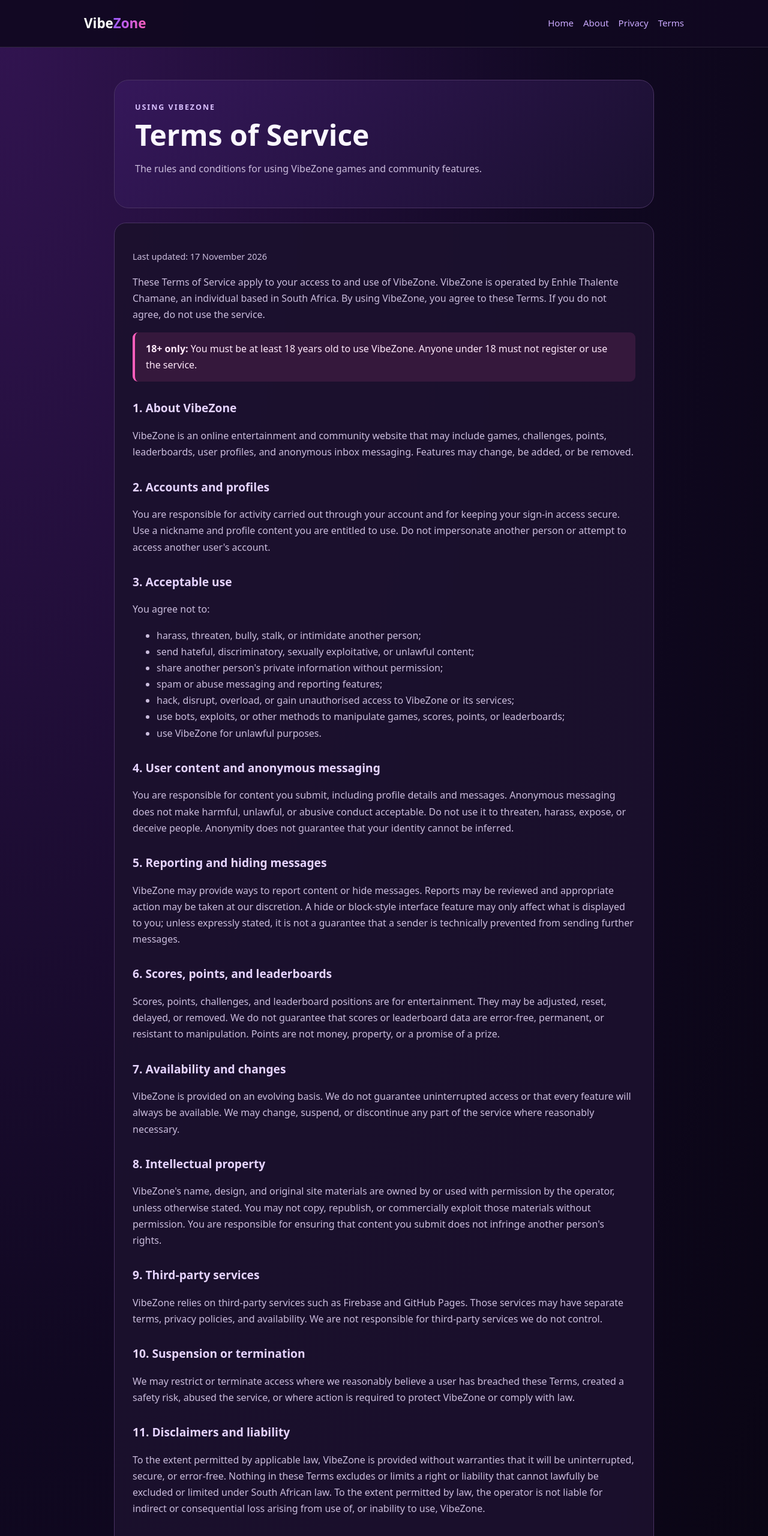
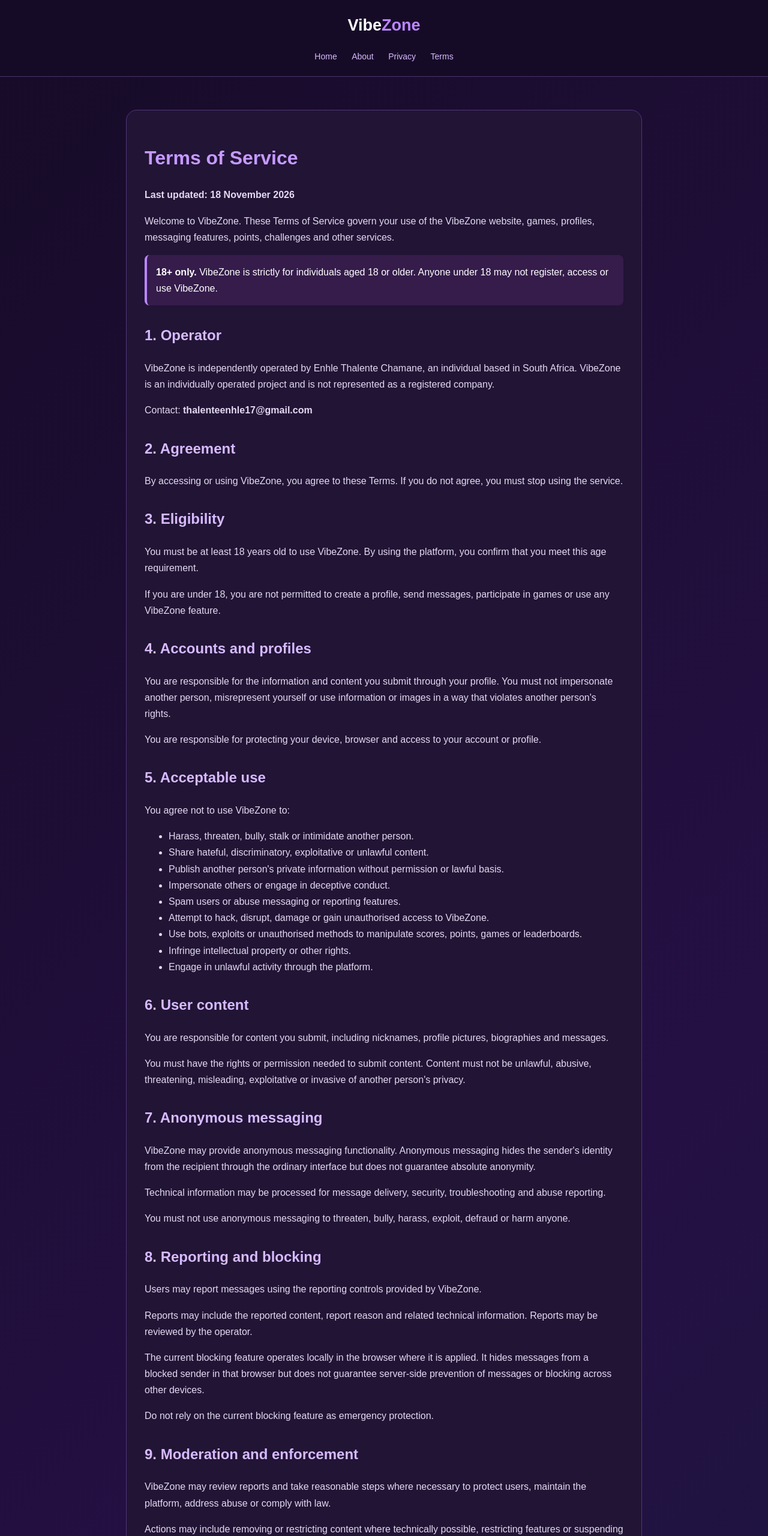
Before and after one commit to michaelbuild036-eng/vibezone, a plain HTML site: page terms-of-service.html in a window 1280 px wide. Shown: the top 2560 px of the page at 60% size. Drawn offline with Linux system fonts and the light colour scheme.

Commit message:
Update terms-of-service.html

```diff
--- a/terms-of-service.html
+++ b/terms-of-service.html
@@ -1,44 +1,149 @@
-<!doctype html>
-<html lang="en"><head>
-<meta charset="utf-8"><meta name="viewport" content="width=device-width, initial-scale=1">
-<meta name="theme-color" content="#100821"><meta name="description" content="The rules and conditions for using VibeZone games and community features.">
-<title>Terms of Service | VibeZone</title><style>
-:root{--bg:#100821;--panel:#1b1030;--purple:#9b5cff;--pink:#ff5ebc;--blue:#5dbbff;--text:#faf7ff;--muted:#cbbddd;--line:#493263}
-*{box-sizing:border-box}body{margin:0;background:radial-gradient(ellipse at top left,#321451,var(--bg) 55%,#090512);color:var(--text);font:16px/1.7 system-ui,Segoe UI,Arial,sans-serif}
-a{color:#cbaaff;text-decoration:none}a:hover{color:white;text-decoration:underline}
-header{padding:20px 5%;border-bottom:1px solid #ffffff20;background:#100821eF}
-.nav{max-width:1000px;margin:auto;display:flex;justify-content:space-between;align-items:center;gap:18px;flex-wrap:wrap}
-.brand{font-size:1.4rem;font-weight:900;color:white}.brand span{background:linear-gradient(90deg,var(--purple),var(--pink));background-clip:text;color:transparent}
-nav{display:flex;gap:16px;flex-wrap:wrap;font-size:.94rem}
-main{width:min(900px,90%);margin:54px auto 75px}.hero{padding:34px;border:1px solid var(--line);border-radius:24px;background:linear-gradient(135deg,#35175a,#1a1030);margin-bottom:24px}
-.eyebrow{color:#d9c0ff;text-transform:uppercase;letter-spacing:2px;font-size:.78rem;font-weight:800}
-h1{font-size:clamp(2rem,5vw,3rem);line-height:1.15;margin:8px 0}h2{font-size:1.2rem;color:#e5d3ff;margin:28px 0 8px}
-article{padding:30px;border:1px solid var(--line);border-radius:20px;background:#1b102deF}
-p,li{color:var(--muted)}.updated{font-size:.9rem}.notice{padding:14px 18px;background:#35183c;border-left:4px solid var(--pink);border-radius:9px;color:#ffe8fa}
-footer{text-align:center;padding:28px 5%;border-top:1px solid #ffffff20;color:#aa9cbd;font-size:.9rem}
-@media(max-width:600px){.hero,article{padding:22px}nav{gap:10px}}
-</style></head>
-<body><header><div class="nav"><a class="brand" href="index.html">Vibe<span>Zone</span></a>
-<nav aria-label="Main navigation"><a href="index.html">Home</a><a href="about.html">About</a><a href="privacy-policy.html">Privacy</a><a href="terms-of-service.html">Terms</a></nav></div></header>
-<main><section class="hero"><div class="eyebrow">Using VibeZone</div><h1>Terms of Service</h1><p>The rules and conditions for using VibeZone games and community features.</p></section>
-<article>
-<p class="updated">Last updated: 17 November 2026</p>
-<p>These Terms of Service apply to your access to and use of VibeZone. VibeZone is operated by Enhle Thalente Chamane, an individual based in South Africa. By using VibeZone, you agree to these Terms. If you do not agree, do not use the service.</p>
-<div class="notice"><strong>18+ only:</strong> You must be at least 18 years old to use VibeZone. Anyone under 18 must not register or use the service.</div>
-<h2>1. About VibeZone</h2><p>VibeZone is an online entertainment and community website that may include games, challenges, points, leaderboards, user profiles, and anonymous inbox messaging. Features may change, be added, or be removed.</p>
-<h2>2. Accounts and profiles</h2><p>You are responsible for activity carried out through your account and for keeping your sign-in access secure. Use a nickname and profile content you are entitled to use. Do not impersonate another person or attempt to access another user's account.</p>
-<h2>3. Acceptable use</h2><p>You agree not to:</p>
-<ul><li>harass, threaten, bully, stalk, or intimidate another person;</li><li>send hateful, discriminatory, sexually exploitative, or unlawful content;</li><li>share another person's private information without permission;</li><li>spam or abuse messaging and reporting features;</li><li>hack, disrupt, overload, or gain unauthorised access to VibeZone or its services;</li><li>use bots, exploits, or other methods to manipulate games, scores, points, or leaderboards;</li><li>use VibeZone for unlawful purposes.</li></ul>
-<h2>4. User content and anonymous messaging</h2><p>You are responsible for content you submit, including profile details and messages. Anonymous messaging does not make harmful, unlawful, or abusive conduct acceptable. Do not use it to threaten, harass, expose, or deceive people. Anonymity does not guarantee that your identity cannot be inferred.</p>
-<h2>5. Reporting and hiding messages</h2><p>VibeZone may provide ways to report content or hide messages. Reports may be reviewed and appropriate action may be taken at our discretion. A hide or block-style interface feature may only affect what is displayed to you; unless expressly stated, it is not a guarantee that a sender is technically prevented from sending further messages.</p>
-<h2>6. Scores, points, and leaderboards</h2><p>Scores, points, challenges, and leaderboard positions are for entertainment. They may be adjusted, reset, delayed, or removed. We do not guarantee that scores or leaderboard data are error-free, permanent, or resistant to manipulation. Points are not money, property, or a promise of a prize.</p>
-<h2>7. Availability and changes</h2><p>VibeZone is provided on an evolving basis. We do not guarantee uninterrupted access or that every feature will always be available. We may change, suspend, or discontinue any part of the service where reasonably necessary.</p>
-<h2>8. Intellectual property</h2><p>VibeZone's name, design, and original site materials are owned by or used with permission by the operator, unless otherwise stated. You may not copy, republish, or commercially exploit those materials without permission. You are responsible for ensuring that content you submit does not infringe another person's rights.</p>
-<h2>9. Third-party services</h2><p>VibeZone relies on third-party services such as Firebase and GitHub Pages. Those services may have separate terms, privacy policies, and availability. We are not responsible for third-party services we do not control.</p>
-<h2>10. Suspension or termination</h2><p>We may restrict or terminate access where we reasonably believe a user has breached these Terms, created a safety risk, abused the service, or where action is required to protect VibeZone or comply with law.</p>
-<h2>11. Disclaimers and liability</h2><p>To the extent permitted by applicable law, VibeZone is provided without warranties that it will be uninterrupted, secure, or error-free. Nothing in these Terms excludes or limits a right or liability that cannot lawfully be excluded or limited under South African law. To the extent permitted by law, the operator is not liable for indirect or consequential loss arising from use of, or inability to use, VibeZone.</p>
-<h2>12. Changes to these Terms</h2><p>These Terms may be updated by publishing a revised version on this page with an updated date.</p>
-<h2>13. Governing law and contact</h2><p>These Terms are governed by the laws of the Republic of South Africa, subject to mandatory legal protections. Questions can be sent to <a href="mailto:thalenteenhle17@gmail.com">thalenteenhle17@gmail.com</a>.</p>
-</article></main>
-<footer>© 2026 VibeZone · <a href="about.html">About</a> · <a href="privacy-policy.html">Privacy</a> · <a href="terms-of-service.html">Terms</a><br>Support: <a href="mailto:thalenteenhle17@gmail.com">thalenteenhle17@gmail.com</a></footer>
-</body></html>
+<!DOCTYPE html>
+<html lang="en-ZA">
+<head>
+<meta charset="UTF-8">
+<meta name="viewport" content="width=device-width, initial-scale=1.0">
+<meta name="theme-color" content="#160b27">
+<title>Terms of Service | VibeZone</title>
+<style>
+*{box-sizing:border-box}
+body{margin:0;font-family:Arial,sans-serif;background:linear-gradient(135deg,#160b27,#251044,#101b38);color:#fff;line-height:1.7}
+header{padding:20px;text-align:center;background:#160b27;border-bottom:1px solid #49336a}
+.logo{font-size:27px;font-weight:bold;color:#fff;text-decoration:none}
+.logo span{color:#bb86fc}
+nav{margin-top:14px}
+nav a{color:#d8baff;text-decoration:none;margin:0 10px;font-size:14px}
+main{max-width:900px;margin:35px auto;padding:20px}
+.card{background:#211435;border:1px solid #513779;border-radius:18px;padding:30px}
+h1{color:#c69aff}
+h2{color:#d7baff;margin-top:30px}
+p,li{color:#e4d9f2}
+.notice{background:#351c4b;border-left:4px solid #bb86fc;padding:15px;border-radius:8px}
+footer{text-align:center;padding:25px;color:#bda8d6}
+footer a{color:#c69aff}
+@media(max-width:600px){.card{padding:20px}nav a{display:inline-block;margin:6px}}
+</style>
+</head>
+<body>
+<header>
+<a class="logo" href="index.html">Vibe<span>Zone</span></a>
+<nav>
+<a href="index.html">Home</a>
+<a href="about.html">About</a>
+<a href="privacy-policy.html">Privacy</a>
+<a href="terms-of-service.html">Terms</a>
+</nav>
+</header>
+
+<main>
+<div class="card">
+<h1>Terms of Service</h1>
+<p><strong>Last updated: 18 November 2026</strong></p>
+
+<p>Welcome to VibeZone. These Terms of Service govern your use of the VibeZone website, games, profiles, messaging features, points, challenges and other services.</p>
+
+<div class="notice">
+<strong>18+ only.</strong> VibeZone is strictly for individuals aged 18 or older. Anyone under 18 may not register, access or use VibeZone.
+</div>
+
+<h2>1. Operator</h2>
+<p>VibeZone is independently operated by Enhle Thalente Chamane, an individual based in South Africa. VibeZone is an individually operated project and is not represented as a registered company.</p>
+<p>Contact: <strong>thalenteenhle17@gmail.com</strong></p>
+
+<h2>2. Agreement</h2>
+<p>By accessing or using VibeZone, you agree to these Terms. If you do not agree, you must stop using the service.</p>
+
+<h2>3. Eligibility</h2>
+<p>You must be at least 18 years old to use VibeZone. By using the platform, you confirm that you meet this age requirement.</p>
+<p>If you are under 18, you are not permitted to create a profile, send messages, participate in games or use any VibeZone feature.</p>
+
+<h2>4. Accounts and profiles</h2>
+<p>You are responsible for the information and content you submit through your profile. You must not impersonate another person, misrepresent yourself or use information or images in a way that violates another person's rights.</p>
+<p>You are responsible for protecting your device, browser and access to your account or profile.</p>
+
+<h2>5. Acceptable use</h2>
+<p>You agree not to use VibeZone to:</p>
+<ul>
+<li>Harass, threaten, bully, stalk or intimidate another person.</li>
+<li>Share hateful, discriminatory, exploitative or unlawful content.</li>
+<li>Publish another person's private information without permission or lawful basis.</li>
+<li>Impersonate others or engage in deceptive conduct.</li>
+<li>Spam users or abuse messaging or reporting features.</li>
+<li>Attempt to hack, disrupt, damage or gain unauthorised access to VibeZone.</li>
+<li>Use bots, exploits or unauthorised methods to manipulate scores, points, games or leaderboards.</li>
+<li>Infringe intellectual property or other rights.</li>
+<li>Engage in unlawful activity through the platform.</li>
+</ul>
+
+<h2>6. User content</h2>
+<p>You are responsible for content you submit, including nicknames, profile pictures, biographies and messages.</p>
+<p>You must have the rights or permission needed to submit content. Content must not be unlawful, abusive, threatening, misleading, exploitative or invasive of another person's privacy.</p>
+
+<h2>7. Anonymous messaging</h2>
+<p>VibeZone may provide anonymous messaging functionality. Anonymous messaging hides the sender's identity from the recipient through the ordinary interface but does not guarantee absolute anonymity.</p>
+<p>Technical information may be processed for message delivery, security, troubleshooting and abuse reporting.</p>
+<p>You must not use anonymous messaging to threaten, bully, harass, exploit, defraud or harm anyone.</p>
+
+<h2>8. Reporting and blocking</h2>
+<p>Users may report messages using the reporting controls provided by VibeZone.</p>
+<p>Reports may include the reported content, report reason and related technical information. Reports may be reviewed by the operator.</p>
+<p>The current blocking feature operates locally in the browser where it is applied. It hides messages from a blocked sender in that browser but does not guarantee server-side prevention of messages or blocking across other devices.</p>
+<p>Do not rely on the current blocking feature as emergency protection.</p>
+
+<h2>9. Moderation and enforcement</h2>
+<p>VibeZone may review reports and take reasonable steps where necessary to protect users, maintain the platform, address abuse or comply with law.</p>
+<p>Actions may include removing or restricting content where technically possible, restricting features or suspending access.</p>
+<p>Reports and complaints may be sent through the available reporting controls or to <strong>thalenteenhle17@gmail.com</strong>.</p>
+<p>VibeZone does not promise continuous monitoring or a guaranteed response time.</p>
+
+<h2>10. Games, points and leaderboards</h2>
+<p>Games, quizzes, points, challenges and leaderboard rankings are provided for entertainment purposes.</p>
+<ul>
+<li>Points have no cash value.</li>
+<li>Points are not money or currency.</li>
+<li>Points do not create an entitlement to payment or prizes.</li>
+<li>Scores and leaderboard positions may be corrected, reset, delayed or removed.</li>
+<li>Game results may be affected by technical issues.</li>
+</ul>
+<p>VibeZone does not guarantee that scores or rankings will always be accurate, permanent or available.</p>
+
+<h2>11. Availability and changes</h2>
+<p>VibeZone is an evolving service. Features may be added, changed, suspended or discontinued. Access may be interrupted by maintenance, technical issues, third-party outages or other circumstances.</p>
+<p>We do not guarantee uninterrupted or error-free availability.</p>
+
+<h2>12. Third-party services</h2>
+<p>VibeZone relies on third-party services, including GitHub Pages and Google Firebase. These services may have their own terms, privacy policies and availability limitations.</p>
+
+<h2>13. Intellectual property</h2>
+<p>Unless otherwise stated, VibeZone's original name, branding, design and website materials belong to or are used with permission by the operator.</p>
+<p>You may not reproduce, republish or commercially exploit protected materials without permission. You remain responsible for ensuring your submitted content does not infringe the rights of others.</p>
+
+<h2>14. Disclaimers</h2>
+<p>VibeZone is provided on an evolving, as-available basis. To the extent permitted by law, no guarantee is made that the platform will always be uninterrupted, secure, accurate or free of errors.</p>
+
+<h2>15. Liability</h2>
+<p>Nothing in these Terms excludes or limits any right, warranty or liability that cannot legally be excluded or limited under applicable law.</p>
+<p>To the extent permitted by applicable law, the operator is not responsible for indirect or consequential losses arising from use of, or inability to use, VibeZone.</p>
+
+<h2>16. Changes to these Terms</h2>
+<p>These Terms may be updated when VibeZone's features or operations change. Revised Terms will be published on this page with an updated date.</p>
+<p>Your continued use of VibeZone after revised Terms are published constitutes acceptance of the updated Terms to the extent permitted by law.</p>
+
+<h2>17. Governing law</h2>
+<p>These Terms are governed by the laws of the Republic of South Africa, subject to any mandatory legal protections applicable to users.</p>
+
+<h2>18. Contact</h2>
+<p>Questions, complaints or support requests:</p>
+<p><strong>Operator:</strong> Enhle Thalente Chamane<br>
+<strong>Location:</strong> South Africa<br>
+<strong>Email:</strong> <a href="mailto:thalenteenhle17@gmail.com">thalenteenhle17@gmail.com</a></p>
+</div>
+</main>
+
+<footer>
+© 2026 VibeZone ·
+<a href="about.html">About</a> ·
+<a href="privacy-policy.html">Privacy</a>
+</footer>
+</body>
+</html>
```
